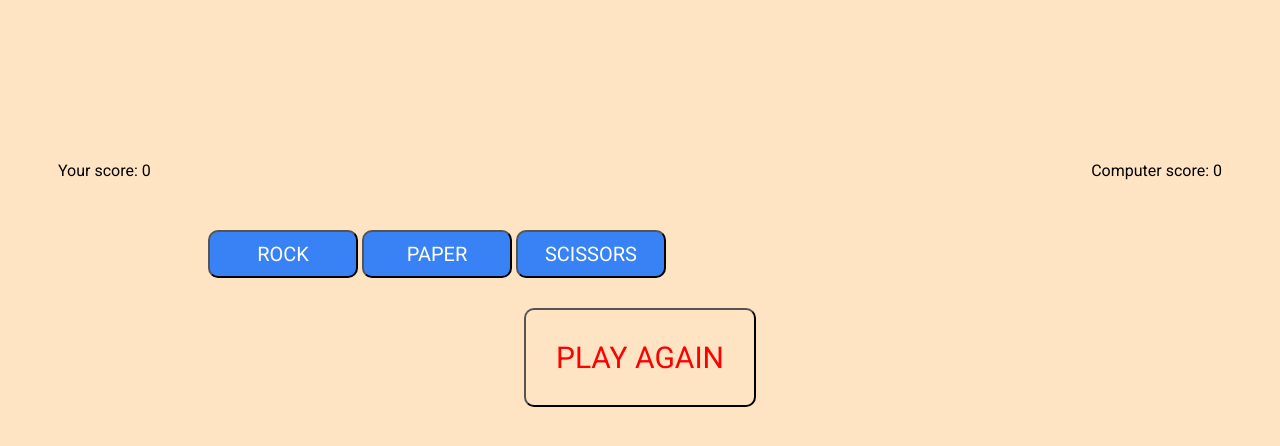
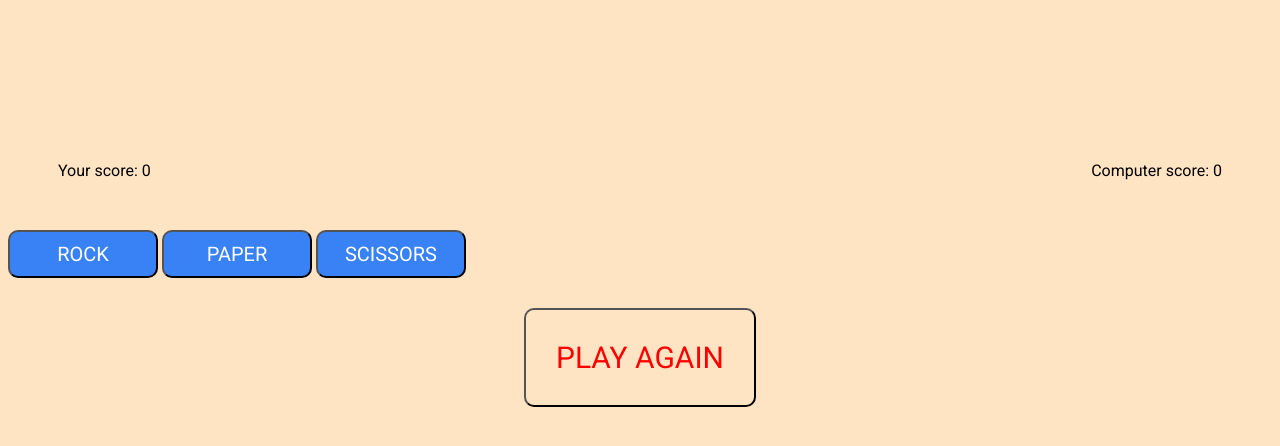
Before and after one commit to teep93/rock-paper-scissors, a plain HTML site: page index.html in a window 1280 px wide. Shown: the part 114-560 px from the top of the page. Drawn offline with Linux system fonts and the light colour scheme.

Commit message:
fix choice button positions

```diff
--- a/style.css
+++ b/style.css
@@ -44,8 +44,7 @@ h1  {
     width: 150px;
     padding: 10px;
     color: white;
-    position: relative;
-    left: 200px;
+
 
 }
 
```
